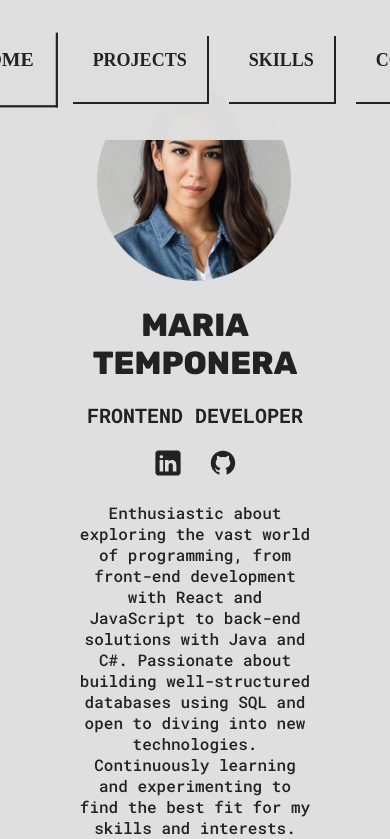
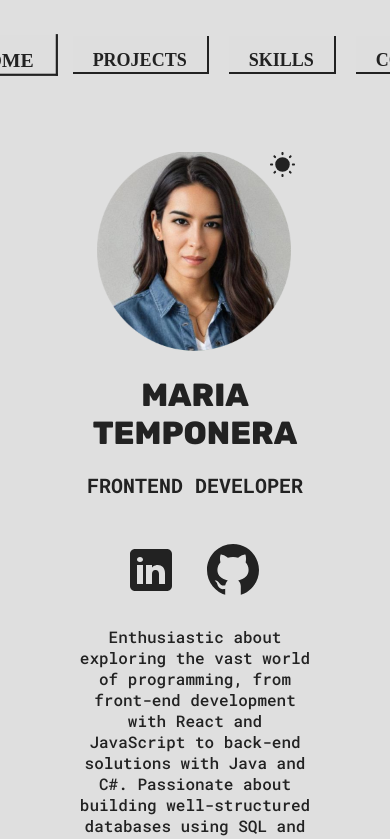
Before and after one commit to mariatemp/Maria-Temponera, a React (Vite) app: page / in a window 390 px wide. Shown: the top 839 px of the page. Built offline with nearby package versions, Linux system fonts and the light colour scheme.

Commit message:
responsive design update

```diff
--- a/src/App.css
+++ b/src/App.css
@@ -80,6 +80,47 @@ p {
   cursor: pointer;
 }
 
+@media (max-width: 600px) {
+  .navigation {
+    padding: 10px 5px;
+    height: 50px;
+    gap: 5px;
+  }
+  .navigation li {
+    padding: 8px 10px;
+    font-size: 14px;
+    border-bottom: 1px solid var(--text-color);
+    border-right: 1px solid var(--text-color);
+  }
+  .navigation li:hover {
+    font-size: 16px;
+  }
+  .container {
+    padding: 10px;
+    height: auto;
+  }
+  .container .hero {
+    max-width: 150px;
+    margin-bottom: 10px;
+  }
+  .container span a img {
+    max-width: 50px;
+    margin-top: 5px;
+  }
+  .container button {
+    width: 100px;
+    height: 40px;
+    font-size: 16px;
+  }
+  .footer p {
+    font-size: 14px;
+    margin: 5px;
+  }
+  .navigation ul {
+    gap: 10px;
+  }
+}
+
 @media (width >= 800px) {
   #root {
     gap: 100px;
--- a/src/navigation/Navigation.css
+++ b/src/navigation/Navigation.css
@@ -8,7 +8,7 @@
   padding: 20px 5px;
   background-color: var(--background-color);
   width: 100%;
-  height: 100px;
+  height: 70px;
 }
 
 .navigation ul {
--- a/src/sections/Hero/HeroStyles.module.css
+++ b/src/sections/Hero/HeroStyles.module.css
@@ -5,8 +5,8 @@
   align-items: center;
   gap: 20px;
   text-align: center;
-  height: 70dvh;
-  min-height: 500px;
+  height: 100dvh;
+  min-height: 300px;
 
   .hero {
     max-width: 200px;
@@ -21,7 +21,10 @@
       margin: 0;
 
       img {
-        width: 30px;
+        margin-top: 10px;
+        padding-top: 10px;
+        max-width: 100%;
+        height: auto;
       }
     }
   }
```
